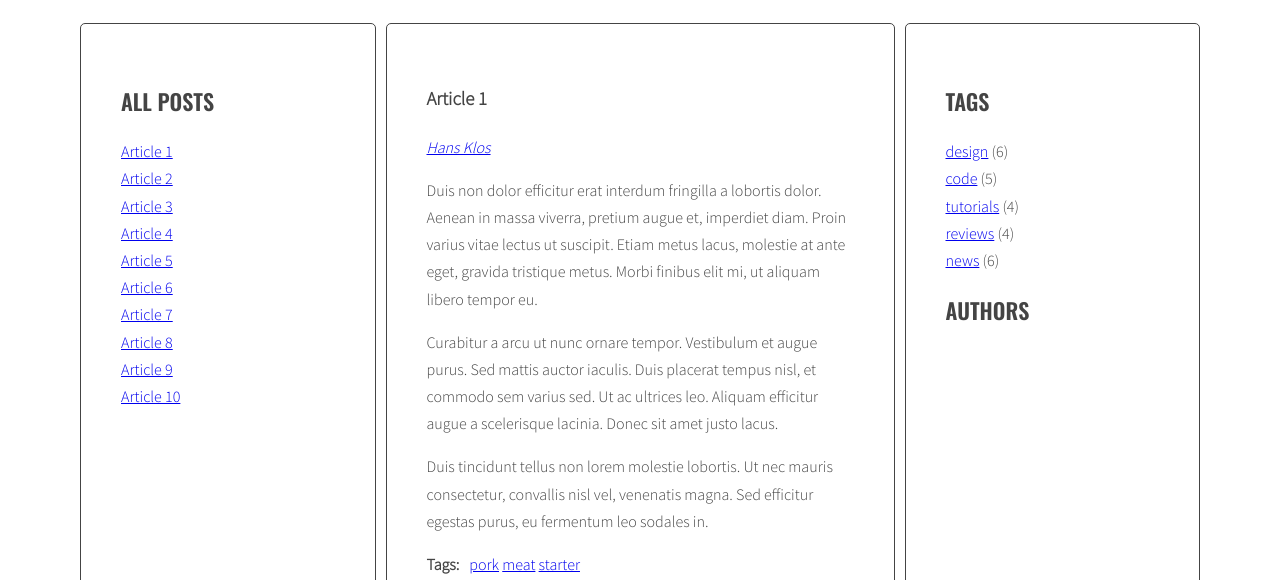
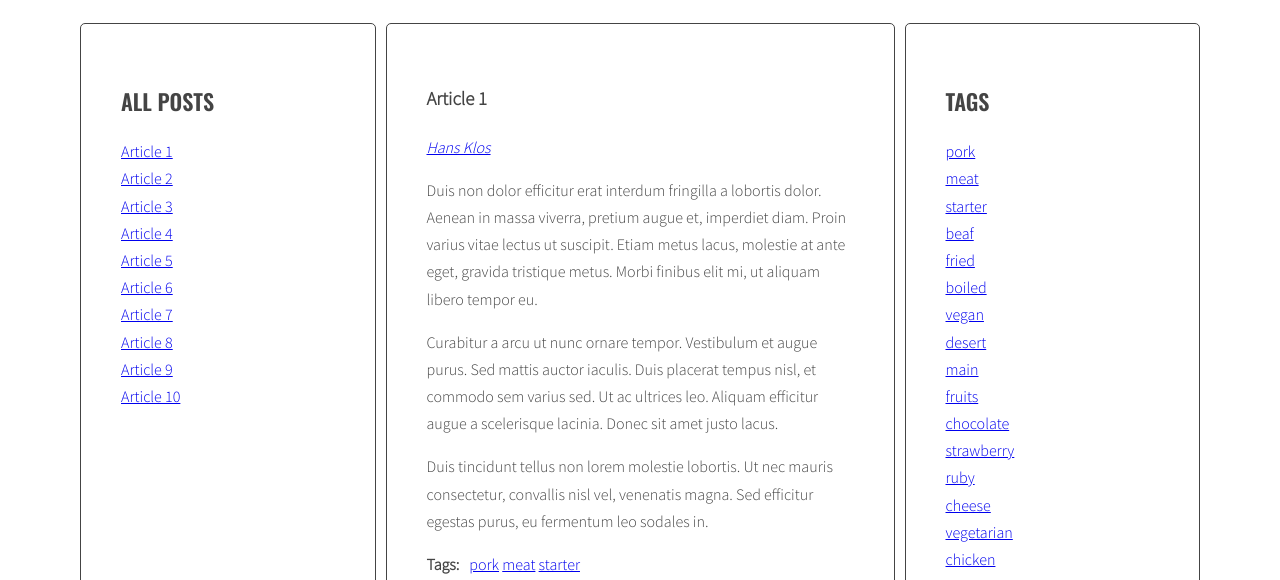
Before and after one commit to sbjohansen/javascript-blog, a website: page index.html in a window 1280 px wide. Shown: the part 220-800 px from the top of the page. Drawn offline with nearby package versions, Linux system fonts and the light colour scheme.

Commit message:
ADD tags list generator in sidebar

```diff
--- a/index.html
+++ b/index.html
@@ -193,11 +193,7 @@
             <aside class="sidebar">
               <h2 class="section-title">Tags</h2>
               <ul class="list tags">
-                <li><a href="#">design</a> <span>(6)</span></li>
-                <li><a href="#">code</a> <span>(5)</span></li>
-                <li><a href="#">tutorials</a> <span>(4)</span></li>
-                <li><a href="#">reviews</a> <span>(4)</span></li>
-                <li><a href="#">news</a> <span>(6)</span></li>
+
               </ul>
               <h2 class="section-title">Authors</h2>
               <ul class="list authors">
--- a/js/script.js
+++ b/js/script.js
@@ -29,7 +29,8 @@ const optArticleSelector = '.post',
   optTitleSelector = '.post-title',
   optTitleListSelector = '.titles',
   optArticleTagsSelector = '.post-tags .list',
-  optArticleAuthorSelector = '.post-author';
+  optArticleAuthorSelector = '.post-author',
+  optTagsListSelector = '.tags.list';
 
 function generateTitleLinks(customSelector = ''){
   /*[DONE] remove contents of titleList */
@@ -63,6 +64,8 @@ generateTitleLinks();
 /*GENERATE TAGS*/
 
 function generateTags() {
+  /* [NEW] create a new variable allTags with an empty array */
+  let allTags = [];
   /* [DONE]find all articles */
   const articles = document.querySelectorAll(optArticleSelector);
   /* [DONE] START LOOP: for every article: */
@@ -81,6 +84,11 @@ function generateTags() {
         const tagHTML = '<li><a href="#tag-' + tag + '"><span>' + tag + '</span></a></li>';
         /* [DONE] add generated code to html variable */
         html = html + ' ' + tagHTML;
+        /* [NEW] check if this link is NOT already in allTags */
+          if(allTags.indexOf(tagHTML) == -1){
+          /* [NEW] add generated code to allTags array */
+          allTags.push(tagHTML);
+          }
         /* [DONE] END LOOP: for each tag */
       }
     /* [DONE] insert HTML of all the links into the tags wrapper */
@@ -88,6 +96,10 @@ function generateTags() {
     tagsList.innerHTML = html;
     /* [DONE] END LOOP: for every article: */
     }
+  /* [NEW] find list of tags in right column */
+  const tagList = document.querySelector(optTagsListSelector);
+  /* [NEW] add html from allTags to tagList */
+  tagList.innerHTML = allTags.join(' ');
 }
 generateTags();
 
@@ -172,7 +184,7 @@ function authorClickHandler(event){
     for (let activeAuthor of activeAuthors) {
       /*[DONE] remove class active */
       activeAuthor.classList.remove('active');
-    /*[DONE] END LOOP: for each active author link */
+      /*[DONE] END LOOP: for each active author link */
     }
   /*[DONE] find all author links with "href" attribute equal to the "href" constant */
   const authorLinks = document.querySelectorAll('a[href^="#author-' + href + '"]');
```
